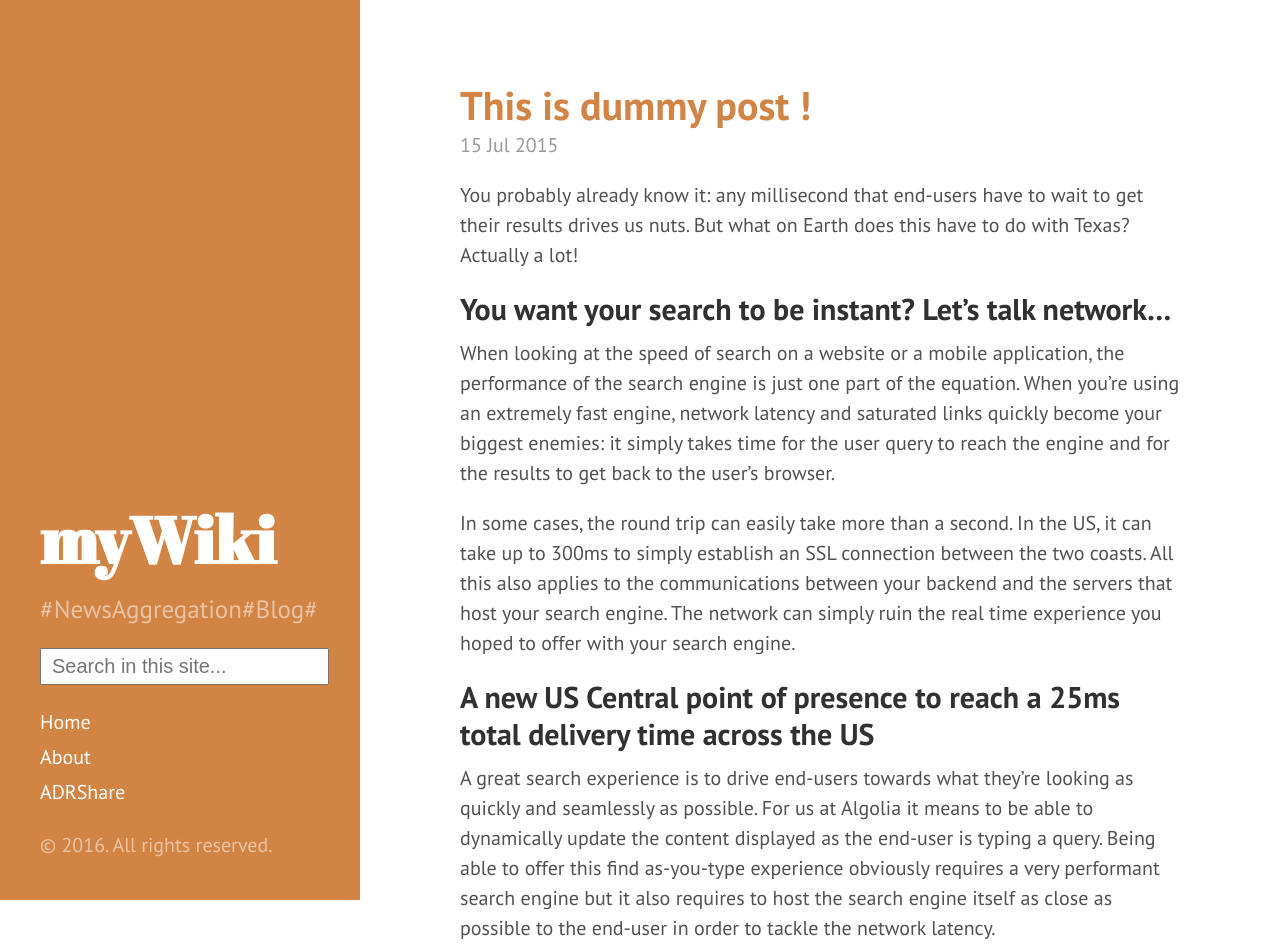
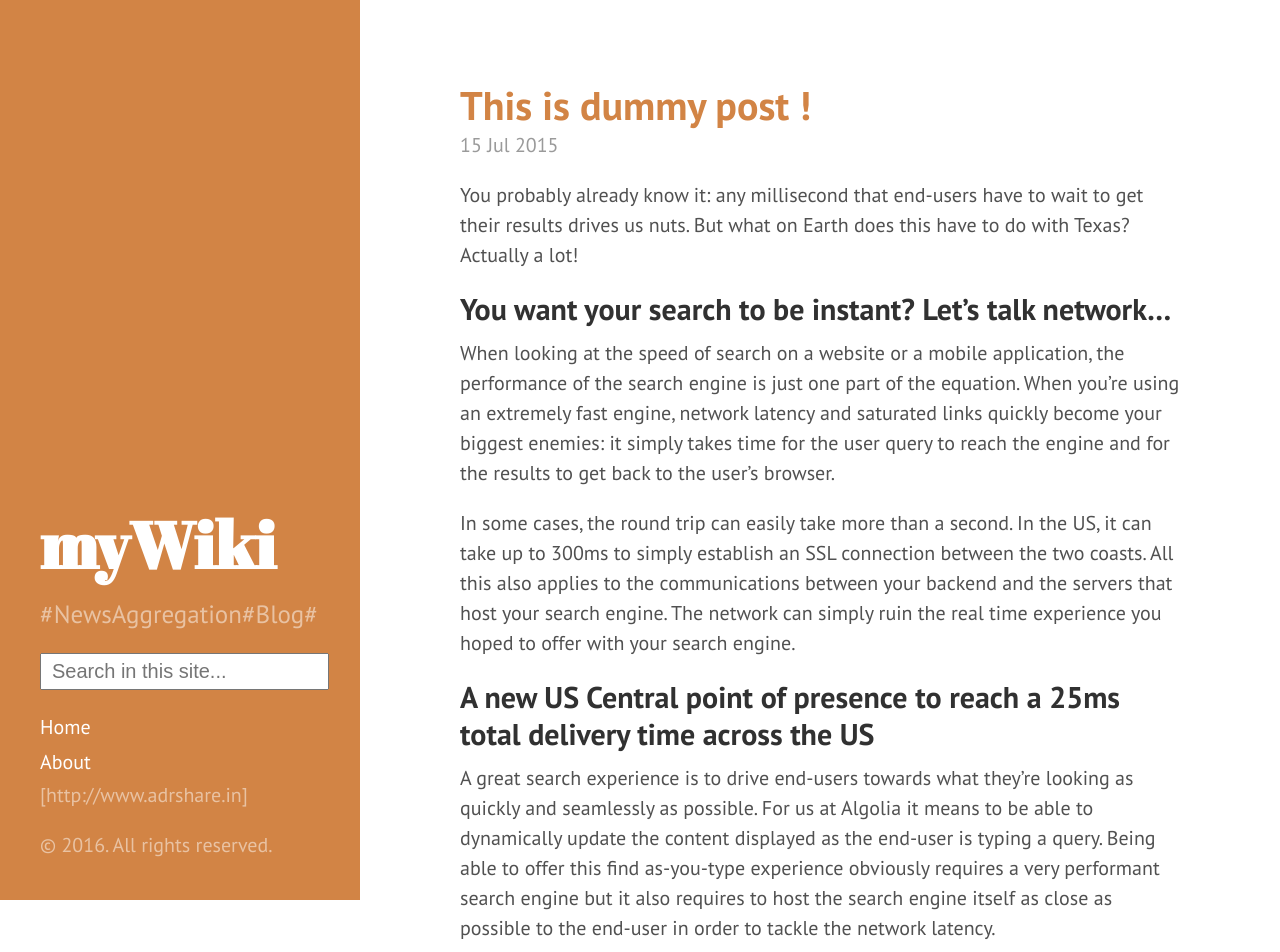
Before and after one commit to anandatheerthan/galeej2.github.io, a Jekyll site: the page built from index.html, in a window 1280 px wide. Shown: the top 952 px of the page. Built offline with Jekyll 4.4.1, drawn with Linux system fonts in a browser that asks for light colours; nearby versions of some CDN libraries; the list of posts is cut into pages by our own code; comment, search, counter and statistics services are not loaded.

Commit message:
Update sidebar.html

```diff
--- a/_includes/sidebar.html
+++ b/_includes/sidebar.html
@@ -27,7 +27,7 @@
           {% endif %}
         {% endif %}
       {% endfor %}
-      <a class="sidebar-nav-item{% if page.url == site.baseurl %} active{% endif %}" href="www.adrshare.in" target="_blank">ADRShare</a>
+      [http://www.adrshare.in]
       {% comment %}
       <a class="sidebar-nav-item" href="{{ site.github.repo }}">GitHub project</a>
       {% endcomment %}
```
